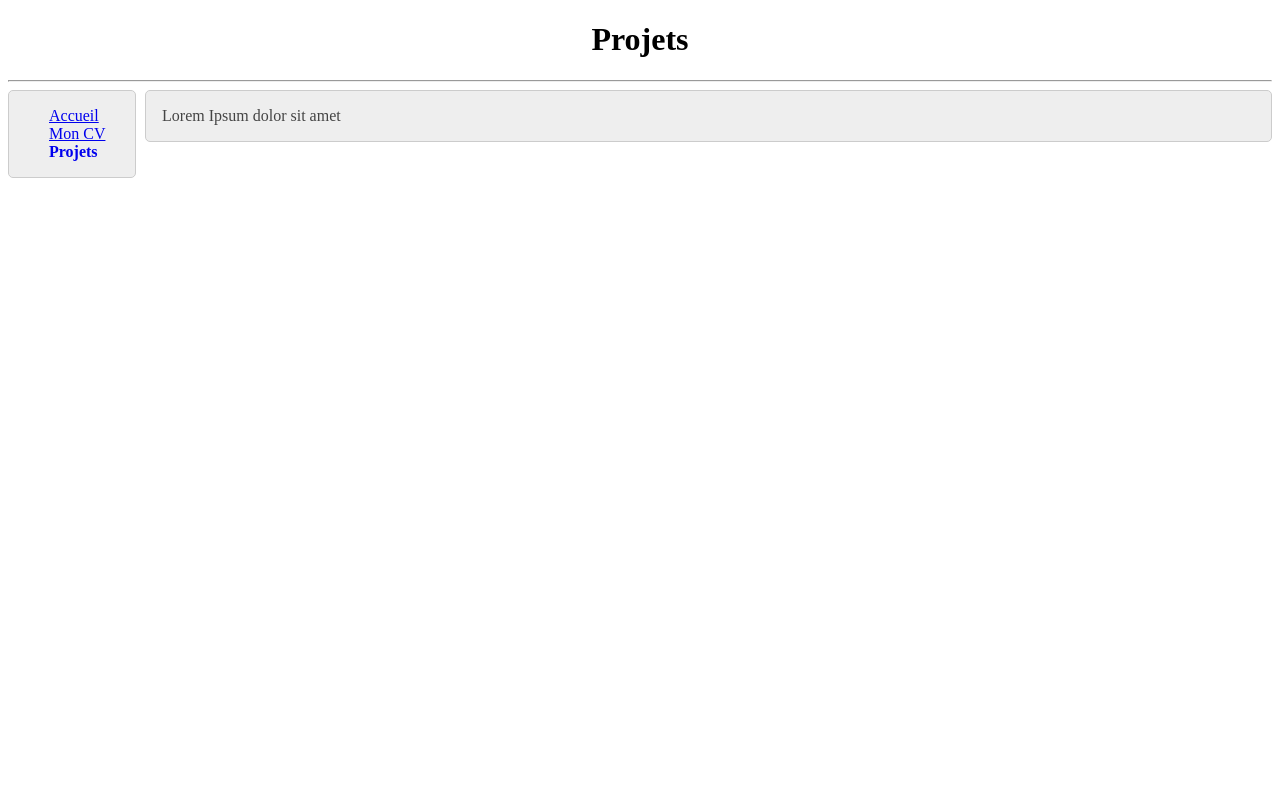
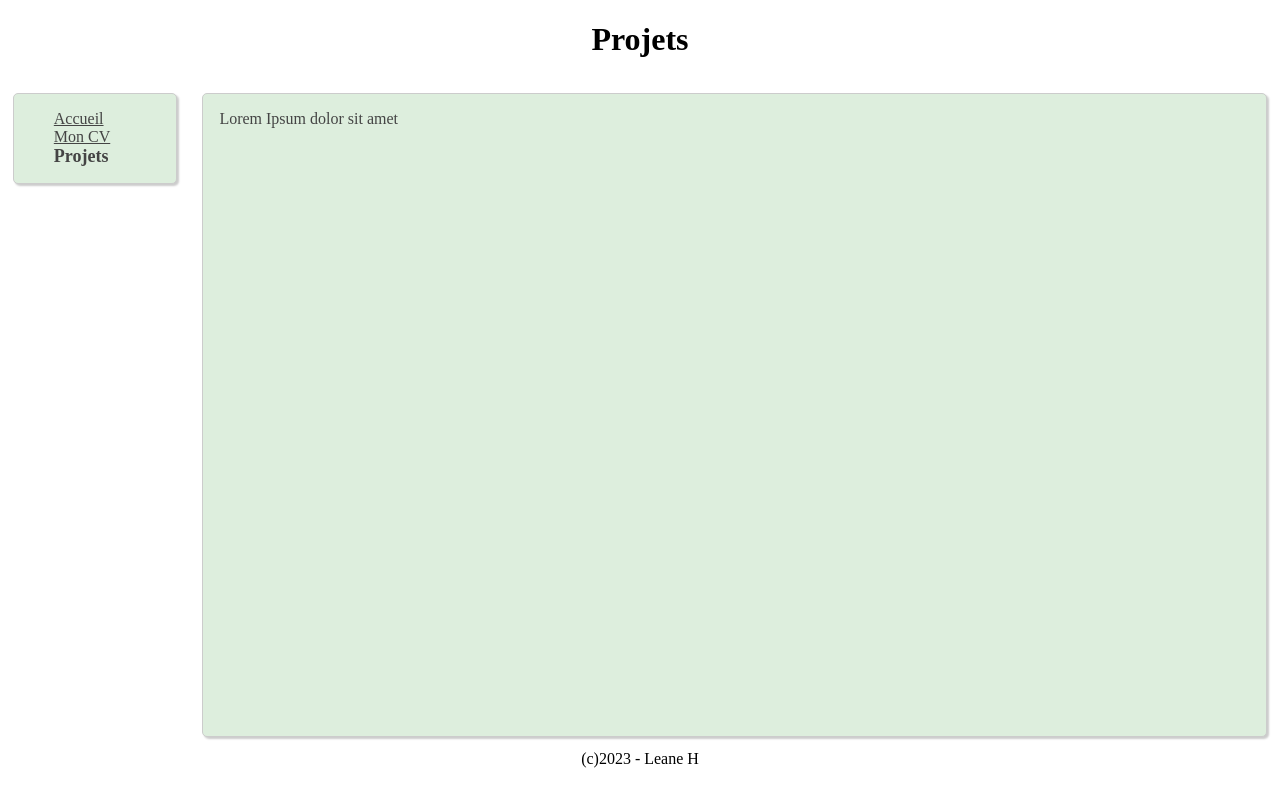
Before and after one commit to Xyaria/IDAW, a PHP site: page /projets.html in a window 1280 px wide. Run offline with PHP 8.4, Linux system fonts and the light colour scheme.

Commit message:
Cours 13/03/23 aprem - Fin v1 du site

```diff
--- a/WAMP/www/wd/SitePro/v1/css.css
+++ b/WAMP/www/wd/SitePro/v1/css.css
@@ -1,4 +1,20 @@
-h1 {
+body {
+    min-height: 100vh;
+    margin: 0;
+    display: grid;
+    grid-template-rows: auto 1fr auto;
+}
+
+header, footer {
+    min-height: 50px;
+    width: 100%;
+}
+
+footer > div {
+    text-align: center;
+}
+
+header > h1 {
     text-align: center;
 }
 
@@ -8,27 +24,38 @@ ul {
 
 .container {
     width: 100%;
-    overflow: hidden;
+    display: flex;
+}
+
+/*-----------------------------------*/
+
+nav {
+    width: 130px;
+    padding-right: 2em;
+    height: fit-content;
 }
 
 article {
-    float: right;
-    width: 89%;
+    flex: 1;
+    flex-grow: 15;
 }
 
 article > div {
     margin: 1em;
 }
 
-nav {
-    float: left;
-    width: 10%;
-}
-
 article, nav {
     border: 1px solid #ccc;
     border-radius: 5px;
-    background-color: #eee;
+    background-color: #ded;
+    color: #444;
+    box-shadow: 2px 2px 2px #ccc;
+    margin: 1%;
+}
+
+/*-----------------------------------*/
+
+a:link, a:visited {
     color: #444;
 }
 
@@ -36,4 +63,5 @@ a:link#currentPage, a:visited#currentPage {
     font-weight: bolder;
     text-decoration: none;
     outline: none;
+    font-size: large;
 }
--- a/WAMP/www/wd/SitePro/v1/cv.html
+++ b/WAMP/www/wd/SitePro/v1/cv.html
@@ -4,13 +4,13 @@
     <meta content="text/html; charset=utf-8" http-equiv="Content-type">
     <title>Mon CV tout beau</title>
     <link href="css.css" type="text/css" rel="stylesheet">
+    <link href="./img/favicon.ico" rel="favicon">
     <!-- <script src="path/to/js"></script> -->
 </head>
 <body>
     <header>
         <h1>Mon CV</h1>
     </header>
-    <hr/>
     <div class="container">
         <nav class="menu">
             <ul>
@@ -27,6 +27,8 @@
             </div>
         </article>
     </div>
-    <footer></footer>
 </body>
+<footer>
+    <div>(c)2023 - Leane H</div>
+</footer>
 </html>
--- a/WAMP/www/wd/SitePro/v1/projets.html
+++ b/WAMP/www/wd/SitePro/v1/projets.html
@@ -2,15 +2,15 @@
 <html>
 <head>
     <meta content="text/html; charset=utf-8" http-equiv="Content-type">
-    <title>Mes projets tout beau</title>
+    <title>Mes projets tous beaux</title>
     <link href="css.css" type="text/css" rel="stylesheet">
+    <link href="./img/favicon.ico" rel="favicon">
     <!--<script src="path/to/js"></script>-->
 </head>
 <body>
     <header>
         <h1>Projets</h1>
     </header>
-    <hr/>
     <div class="container">
         <nav class="menu">
             <ul>
@@ -25,6 +25,8 @@
             </div>
         </article>
     </div>
-    <footer></footer>
 </body>
+<footer>
+    <div>(c)2023 - Leane H</div>
+</footer>
 </html>
```
Also changed, not shown: WAMP/www/wd/SitePro/v1/index.html (+5 -2 lines), WAMP/www/wd/SitePro/v1/img/favicon.ico (added), WAMP/www/wd/SitePro/v1/img/random_pic.jpg (added).
